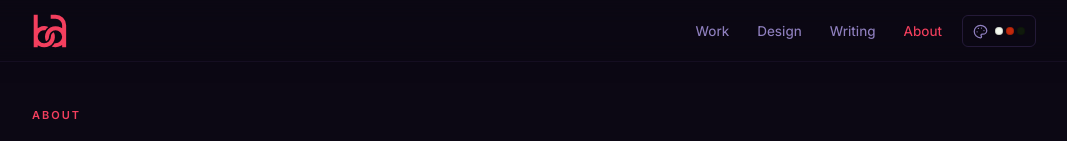
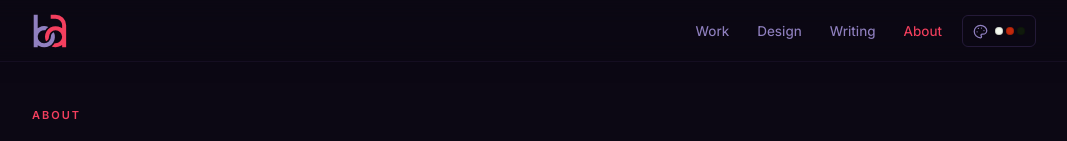
Before and after one commit to bganderson95/Blake-portfolio, a React (Vite) app: page /about in a window 1280 px wide. Shown: the top 141 px of the page, without its empty margins (106-1173 px from the left). Built offline with nearby package versions, Linux system fonts and the light colour scheme.

Commit message:
updated nav link and logo

```diff
--- a/src/components/Nav.tsx
+++ b/src/components/Nav.tsx
@@ -47,12 +47,11 @@ function Logo() {
   return (
     <svg
       viewBox="0 0 210 210"
-      fill="currentColor"
       aria-hidden="true"
       className="nav-logo-svg"
     >
-      <path d="M71.81,200.25a61.73,61.73,0,0,0,55.83-88,28.35,28.35,0,0,0-17.56,26.23,38.39,38.39,0,1,1-32.4-37.89A71.85,71.85,0,0,1,95.17,81.39a61.84,61.84,0,0,0-54.3,3.72l-7.51,4.36V10H10V200.17H33.36V187.59L40.87,192A61.7,61.7,0,0,0,71.81,200.25Z" />
-      <path d="M168.31,191.71l7.5-4.33v12.79h23.36V141.29c.05-.91.07-1.85.08-2.79v-.36c0-.91,0-1.81-.07-2.71V71.72A61.8,61.8,0,0,0,137.44,10H109.08V33.36h28.36a38.41,38.41,0,0,1,38.37,38.36V89.34L168.31,85a61.74,61.74,0,0,0-92.5,53.12v.43a61.91,61.91,0,0,0,5.92,26,28.38,28.38,0,0,0,17.35-26.15,38.37,38.37,0,0,1,76.73,0h0a38.44,38.44,0,0,1-38.36,38,37.76,37.76,0,0,1-5.52-.4,71.88,71.88,0,0,1-17.48,19.38,61.83,61.83,0,0,0,53.87-3.74Z" />
+      <path fill="var(--clr-text-2)" d="M71.81,200.25a61.73,61.73,0,0,0,55.83-88,28.35,28.35,0,0,0-17.56,26.23,38.39,38.39,0,1,1-32.4-37.89A71.85,71.85,0,0,1,95.17,81.39a61.84,61.84,0,0,0-54.3,3.72l-7.51,4.36V10H10V200.17H33.36V187.59L40.87,192A61.7,61.7,0,0,0,71.81,200.25Z" />
+      <path fill="var(--clr-accent)" d="M168.31,191.71l7.5-4.33v12.79h23.36V141.29c.05-.91.07-1.85.08-2.79v-.36c0-.91,0-1.81-.07-2.71V71.72A61.8,61.8,0,0,0,137.44,10H109.08V33.36h28.36a38.41,38.41,0,0,1,38.37,38.36V89.34L168.31,85a61.74,61.74,0,0,0-92.5,53.12v.43a61.91,61.91,0,0,0,5.92,26,28.38,28.38,0,0,0,17.35-26.15,38.37,38.37,0,0,1,76.73,0h0a38.44,38.44,0,0,1-38.36,38,37.76,37.76,0,0,1-5.52-.4,71.88,71.88,0,0,1-17.48,19.38,61.83,61.83,0,0,0,53.87-3.74Z" />
     </svg>
   );
 }
--- a/src/pages/AboutPage.tsx
+++ b/src/pages/AboutPage.tsx
@@ -1,7 +1,10 @@
+import { useEffect } from 'react'
 import { About } from '../components/About'
 import { Footer } from '../components/Footer'
 
 export function AboutPage() {
+  useEffect(() => { window.scrollTo(0, 0) }, [])
+
   return (
     <>
       <main className="about-page">
```
